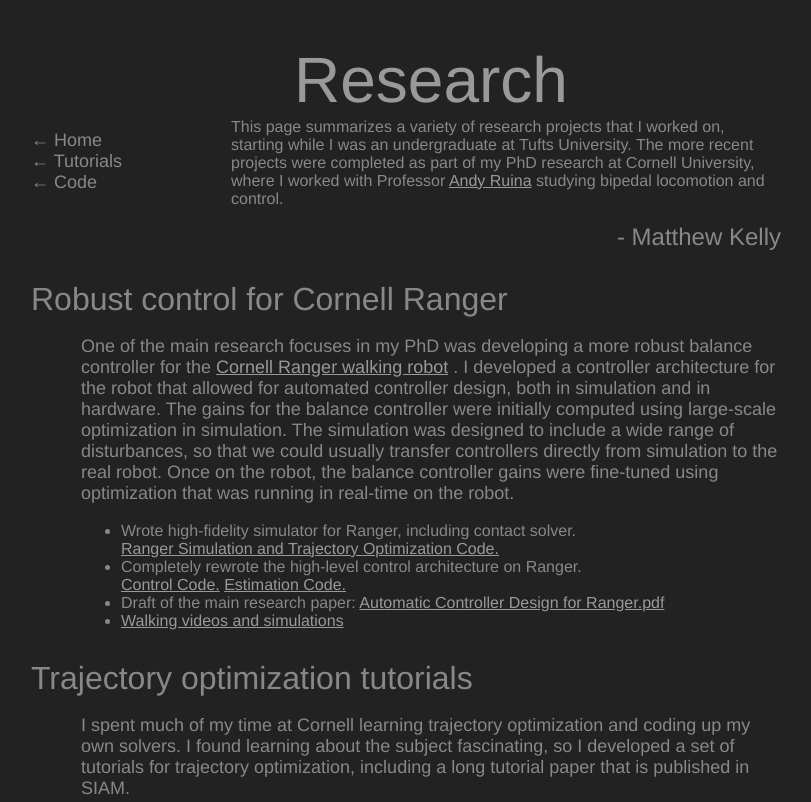
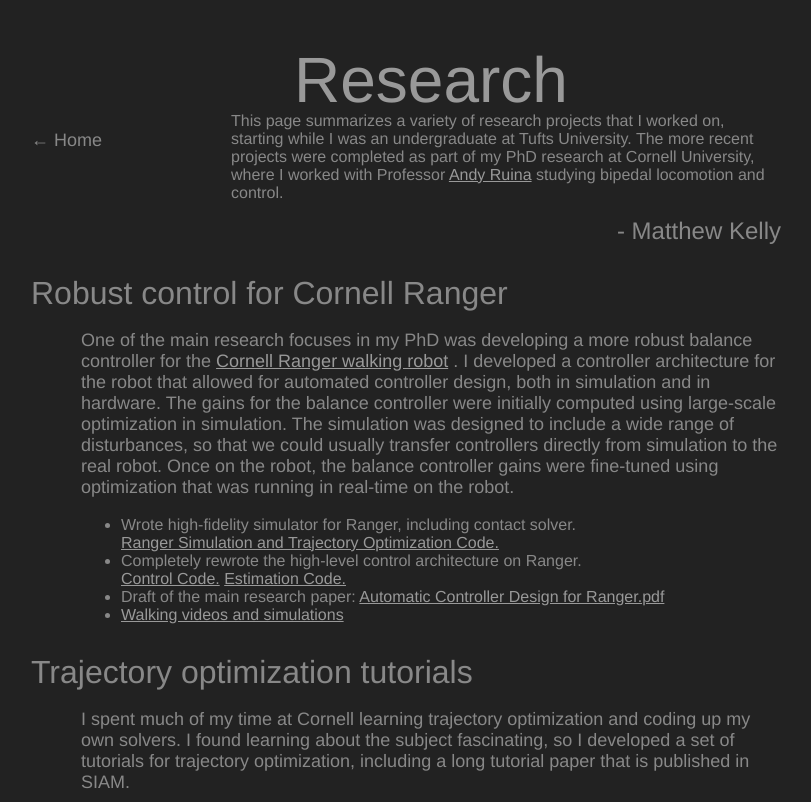
Before and after one commit to llv22/orlando.github.io, a plain HTML site: page research/index.html in a window 1280 px wide. Shown: the top 802 px of the page, without its empty margins (209-1020 px from the left). Drawn offline with Linux system fonts and the light colour scheme; a web font is replaced by a local one.

Commit message:
orlando - for updates of site

```diff
--- a/research/index.html
+++ b/research/index.html
@@ -10,7 +10,7 @@
 <!--<link href="http://fonts.googleapis.com/css?family=Great+Vibes" rel="stylesheet" type="text/css">-->
 <link href="http://fonts.googleapis.com/css?family=Merienda+One"
 rel="stylesheet" type="text/css">
-<title>MPK_research</title>
+<title>Orlando_research</title>
 
 <script>
         (function(i, s, o, g, r, a, m) {
@@ -41,10 +41,10 @@
 <body>
 <h1>Research</h1>
 <div class="navBlock"><a href="../index.html" class="navLink">←
-Home</a><br>
-<a href="../tutorials/index.html" class="navLink">←
+Home</a><br><br><br>
+<!--<a href="../tutorials/index.html" class="navLink">←
 Tutorials</a><br>
-<a href="../code/index.html" class="navLink">← Code</a><br></div>
+<a href="../code/index.html" class="navLink">← Code</a><br>--></div>
 <div class="abstract">This page summarizes a variety of research
 projects that I worked on, starting while I was an undergraduate at
 Tufts University. The more recent projects were completed as part
```
